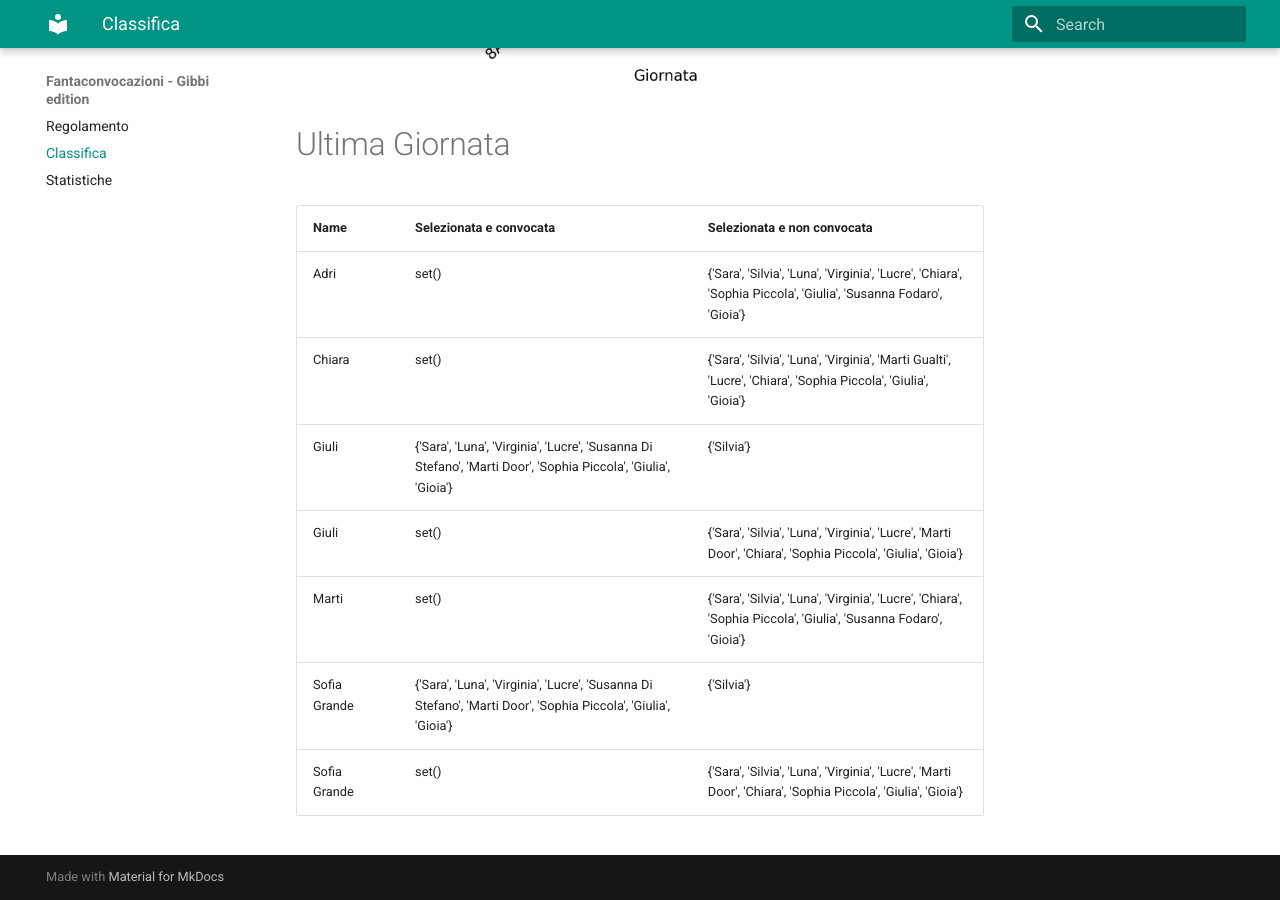
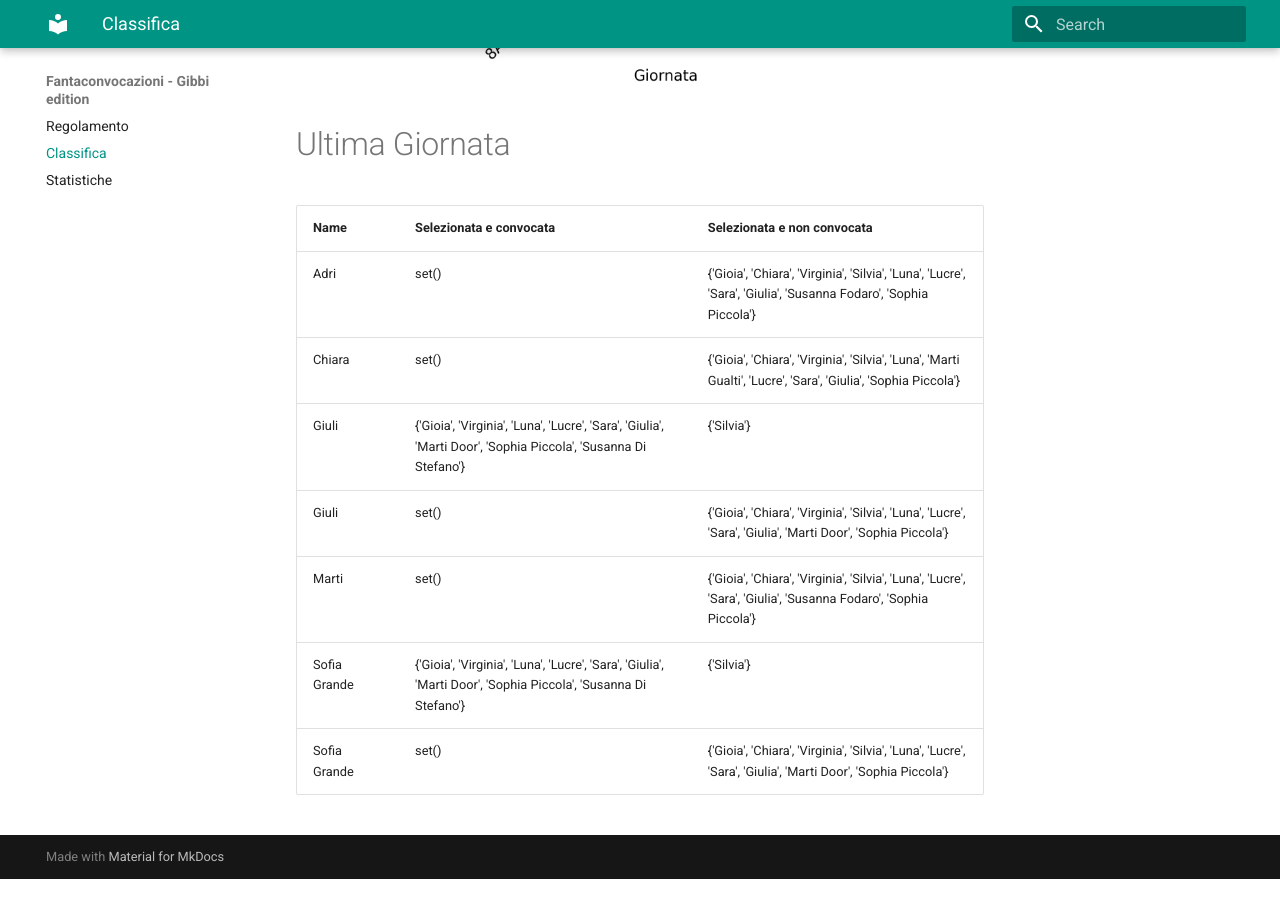
Before and after one commit to martinig94/fantagibbi, an MkDocs documentation site: the page built from docs/Classifica.md, in a window 1280 px wide and 900 px high, scrolled down 1024 px. Built offline with MkDocs 1.6.1 and Material for MkDocs 9.7.7, drawn with Linux system fonts in a browser that asks for light colours; after the commit the page ends 1903 px from its top, so only the background shows below that.

Commit message:
Auto-update from main.py

```diff
--- a/docs/Classifica.md
+++ b/docs/Classifica.md
@@ -18,11 +18,11 @@
 <!-- START_TABLE CORRECT -->
 | Name         | Selezionata e convocata                                                                                        | Selezionata e non convocata                                                                                      |
 |:-------------|:---------------------------------------------------------------------------------------------------------------|:-----------------------------------------------------------------------------------------------------------------|
-| Adri         | set()                                                                                                          | {'Sara', 'Silvia', 'Luna', 'Virginia', 'Lucre', 'Chiara', 'Sophia Piccola', 'Giulia', 'Susanna Fodaro', 'Gioia'} |
-| Chiara       | set()                                                                                                          | {'Sara', 'Silvia', 'Luna', 'Virginia', 'Marti Gualti', 'Lucre', 'Chiara', 'Sophia Piccola', 'Giulia', 'Gioia'}   |
-| Giuli        | {'Sara', 'Luna', 'Virginia', 'Lucre', 'Susanna Di Stefano', 'Marti Door', 'Sophia Piccola', 'Giulia', 'Gioia'} | {'Silvia'}                                                                                                       |
-| Giuli        | set()                                                                                                          | {'Sara', 'Silvia', 'Luna', 'Virginia', 'Lucre', 'Marti Door', 'Chiara', 'Sophia Piccola', 'Giulia', 'Gioia'}     |
-| Marti        | set()                                                                                                          | {'Sara', 'Silvia', 'Luna', 'Virginia', 'Lucre', 'Chiara', 'Sophia Piccola', 'Giulia', 'Susanna Fodaro', 'Gioia'} |
-| Sofia Grande | {'Sara', 'Luna', 'Virginia', 'Lucre', 'Susanna Di Stefano', 'Marti Door', 'Sophia Piccola', 'Giulia', 'Gioia'} | {'Silvia'}                                                                                                       |
-| Sofia Grande | set()                                                                                                          | {'Sara', 'Silvia', 'Luna', 'Virginia', 'Lucre', 'Marti Door', 'Chiara', 'Sophia Piccola', 'Giulia', 'Gioia'}     |
+| Adri         | set()                                                                                                          | {'Gioia', 'Chiara', 'Virginia', 'Silvia', 'Luna', 'Lucre', 'Sara', 'Giulia', 'Susanna Fodaro', 'Sophia Piccola'} |
+| Chiara       | set()                                                                                                          | {'Gioia', 'Chiara', 'Virginia', 'Silvia', 'Luna', 'Marti Gualti', 'Lucre', 'Sara', 'Giulia', 'Sophia Piccola'}   |
+| Giuli        | {'Gioia', 'Virginia', 'Luna', 'Lucre', 'Sara', 'Giulia', 'Marti Door', 'Sophia Piccola', 'Susanna Di Stefano'} | {'Silvia'}                                                                                                       |
+| Giuli        | set()                                                                                                          | {'Gioia', 'Chiara', 'Virginia', 'Silvia', 'Luna', 'Lucre', 'Sara', 'Giulia', 'Marti Door', 'Sophia Piccola'}     |
+| Marti        | set()                                                                                                          | {'Gioia', 'Chiara', 'Virginia', 'Silvia', 'Luna', 'Lucre', 'Sara', 'Giulia', 'Susanna Fodaro', 'Sophia Piccola'} |
+| Sofia Grande | {'Gioia', 'Virginia', 'Luna', 'Lucre', 'Sara', 'Giulia', 'Marti Door', 'Sophia Piccola', 'Susanna Di Stefano'} | {'Silvia'}                                                                                                       |
+| Sofia Grande | set()                                                                                                          | {'Gioia', 'Chiara', 'Virginia', 'Silvia', 'Luna', 'Lucre', 'Sara', 'Giulia', 'Marti Door', 'Sophia Piccola'}     |
 <!-- END_TABLE CORRECT -->
```
